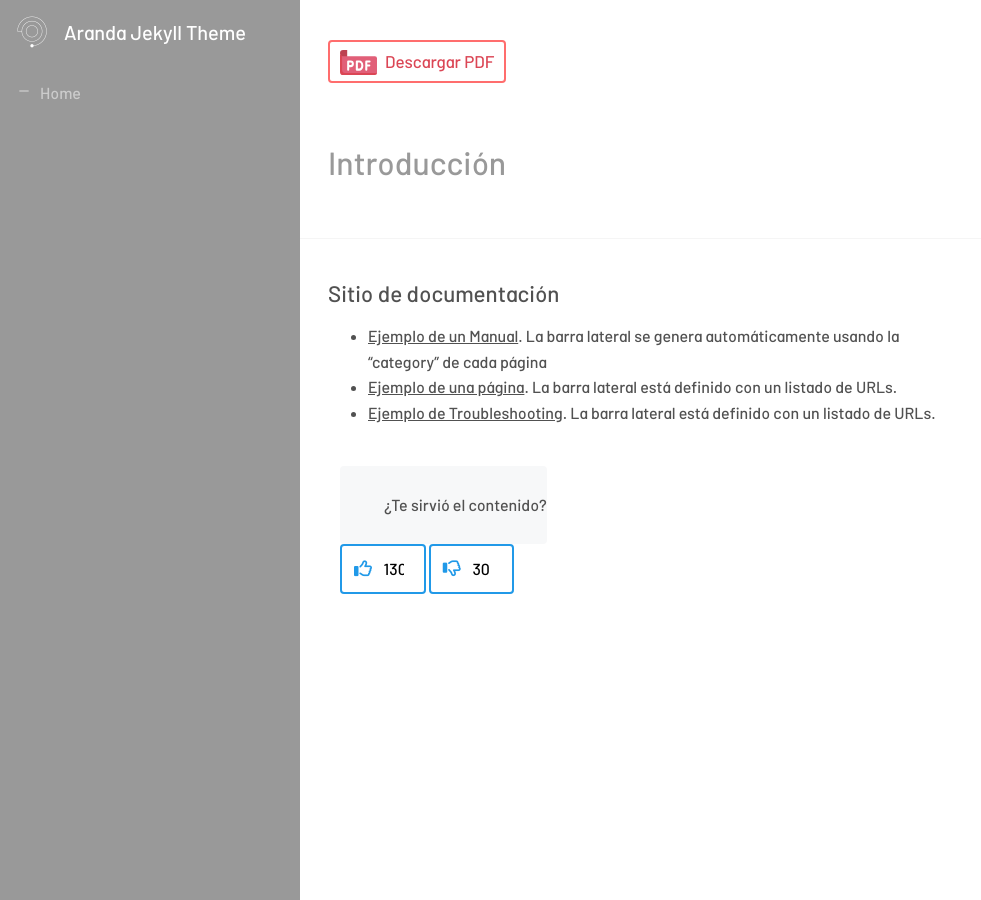
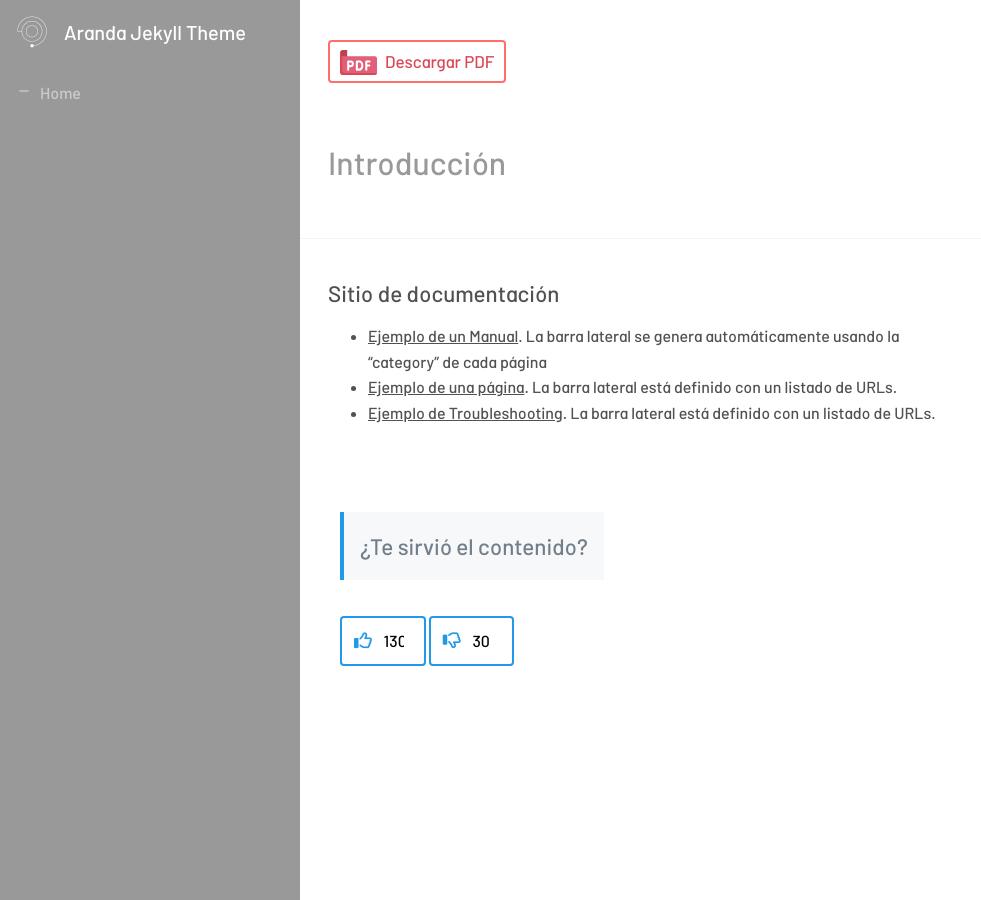
Before and after one commit to Nats85/Manuales-Aranda-Apis, a Jekyll site: the page built from index.md, in a window 1280 px wide. Shown: the whole page, without its empty margins (0-981 px from the left). Built offline with Jekyll 4.4.1, drawn with Linux system fonts in a browser that asks for light colours; nearby versions of some CDN libraries.

Commit message:
Update vote_count.html

```diff
--- a/_includes/vote_count.html
+++ b/_includes/vote_count.html
@@ -1,6 +1,6 @@
 
             <div class="container">
-                  <div class="note-icon"><h2>¿Te sirvió el contenido?</h2></div>
+                  <div class="note-count"><h2>¿Te sirvió el contenido?</h2></div>
 
                   <a class="like"><i class="fa fa-thumbs-o-up"></i>
                       <input class="qty1" name="qty1" readonly="readonly" type="text" value="130" />
```
